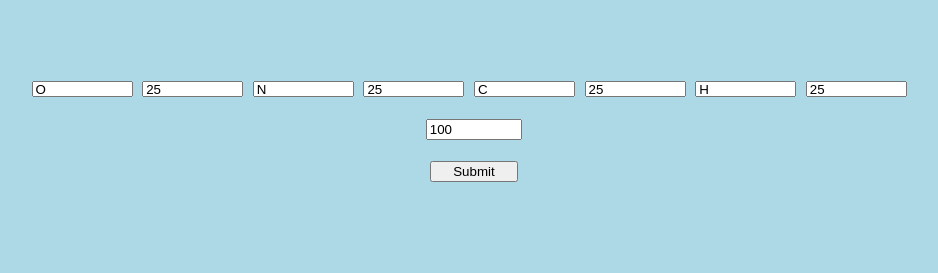
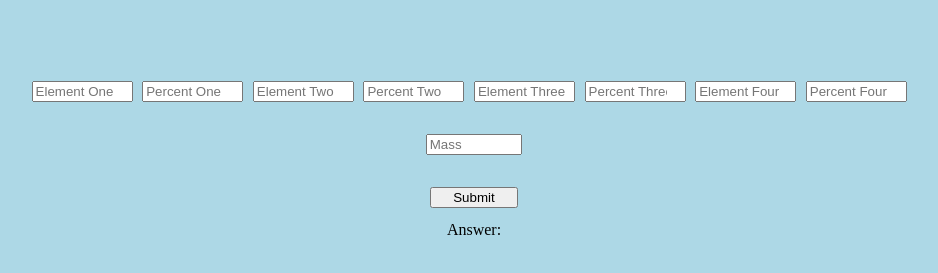
Before and after one commit to Picls2/emperical-formula-calculator, a website with bundled scripts: page index.html in a window 1280 px wide. Shown: the part 133-406 px from the top of the page, without its empty margins (166-1104 px from the left). Built offline with nearby package versions, Linux system fonts and the light colour scheme.

Commit message:
answer and better rounding

```diff
--- a/index.html
+++ b/index.html
@@ -11,17 +11,18 @@
     <div id="container">
         <h1>Emperical Formula Calculator</h1>
         <div id="inputContainer">
-            <input type="text" id="elm1" placeholder="Element One" class="eleInput ele" maxlength="2" value="O">
-            <input type="number" id="per1" step=".01" placeholder="Percent One" class="eleInput per" max="100" min="0" value="25">
-            <input type="text" id="elm2" placeholder="Element Two" class="eleInput ele" maxlength="2" value="N">
-            <input type="number" id="per2" step=".01" placeholder="Percent Two" class="eleInput per" max="100" min="0" value="25">
-            <input type="text" id="elm3" placeholder="Element Three" class="eleInput ele" maxlength="2" value="C">
-            <input type="number" id="per3" step=".01" placeholder="Percent Three" class="eleInput per" max="100" min="0" value="25">
-            <input type="text" id="elm4" placeholder="Element Four" class="eleInput ele" maxlength="2" value="H">
-            <input type="number" id="per4" step=".01" placeholder="Percent Four" class="eleInput per" max="100" min="0" value="25">
-            <input type="number" id="mass" class="eleInput" placeholder="Mass" value="100">
+            <input type="text" id="elm1" placeholder="Element One" class="eleInput ele" maxlength="2">
+            <input type="number" id="per1" step=".01" placeholder="Percent One" class="eleInput per" max="100" min="0">
+            <input type="text" id="elm2" placeholder="Element Two" class="eleInput ele" maxlength="2">
+            <input type="number" id="per2" step=".01" placeholder="Percent Two" class="eleInput per" max="100" min="0">
+            <input type="text" id="elm3" placeholder="Element Three" class="eleInput ele" maxlength="2">
+            <input type="number" id="per3" step=".01" placeholder="Percent Three" class="eleInput per" max="100" min="0">
+            <input type="text" id="elm4" placeholder="Element Four" class="eleInput ele" maxlength="2">
+            <input type="number" id="per4" step=".01" placeholder="Percent Four" class="eleInput per" max="100" min="0">
+            <input type="number" id="mass" class="eleInput" placeholder="Mass">
             <button id="submit">Submit</button>
         </div>
+        <div id="answer">Answer: </div>
     </div>
     <script type="module" src="main.js"></script>
 </body>
--- a/main.js
+++ b/main.js
@@ -10,6 +10,7 @@ let per3 = document.getElementById("per3");
 let per4 = document.getElementById("per4");
 let mass = document.getElementById("mass");
 const submit = document.getElementById("submit");
+let answerDiv = document.getElementById("answer");
 let mole1;
 let mole2;
 let mole3;
@@ -47,18 +48,30 @@ function ratioCalculation(){
     let min = Math.min(...arr);
     if(per1.value > 0){
         ratio1 = Math.round(mole1 / min * 100) / 100;
+        if(ratio1 - Math.round(ratio1) <= 0.1){
+            ratio1 = Math.round(ratio1);
+        }
     }
     if(per2.value > 0){
         ratio2 = Math.round(mole2 / min * 100) / 100;
+        if(ratio2 - Math.round(ratio2) <= 0.1){
+            ratio2 = Math.round(ratio2);
+        }
     }
     if(per3.value > 0){
         ratio3 = Math.round(mole3 / min * 100) / 100;
+        if(ratio3 - Math.round(ratio3) <= 0.1){
+            ratio3 = Math.round(ratio3);
+        }
     }if(per4.value > 0){
         ratio4 = Math.round(mole4 / min * 100) / 100;
+        if(ratio4 - Math.round(ratio4) <= 0.1){
+            ratio4 = Math.round(ratio4);
+        }
     }
 }
 
 submit.onclick = () => {
     ratioCalculation();
-    alert(`${ratio1} ${ratio2} ${ratio3} ${ratio4}`);
+    answerDiv.innerHTML = `Answer: ${elm1.value != "" ? elm1.value : ""}<sub>${per1.value > 0 ? ratio1 : ""}</sub>${elm2.value != "" ? elm2.value : ""}<sub>${per2.value > 0 ? ratio2 : ""}</sub>${elm3.value != "" ? elm3.value : ""}<sub>${per3.value > 0 ? ratio3 : ""}</sub>${elm4.value != "" ? elm4.value : ""}<sub>${per4.value > 0 ? ratio4 : ""}</sub>`;
 }
--- a/styles.css
+++ b/styles.css
@@ -9,6 +9,7 @@ body {
     display: flex;
     align-content: center;
     justify-content: center;
+    align-content: space-around;
     flex-direction: column;
     padding: 5% 0% 0% 0%;
 }
@@ -19,7 +20,7 @@ h1{
 
 #inputContainer {
     display: grid;
-    height: 3rem;
+    height: 4rem;
     grid-template-rows: [row1-start] 33% [row2-start] 33% [row3-start] auto [end];
     row-gap: 50%;
     column-gap: 2%;
@@ -27,6 +28,7 @@ h1{
     width: 70%;
     align-self: center;
     margin-top: 5%;
+    margin-bottom: 6%;
 }
 
 .eleInput{
@@ -50,3 +52,8 @@ h1{
     align-self: center;
     justify-self: center;
 }
+
+#answer{
+    justify-self: center;
+    align-self: center;
+}
```
